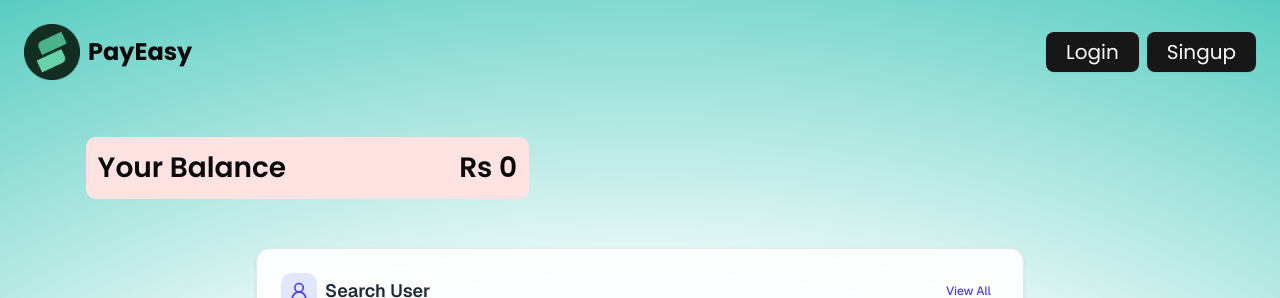
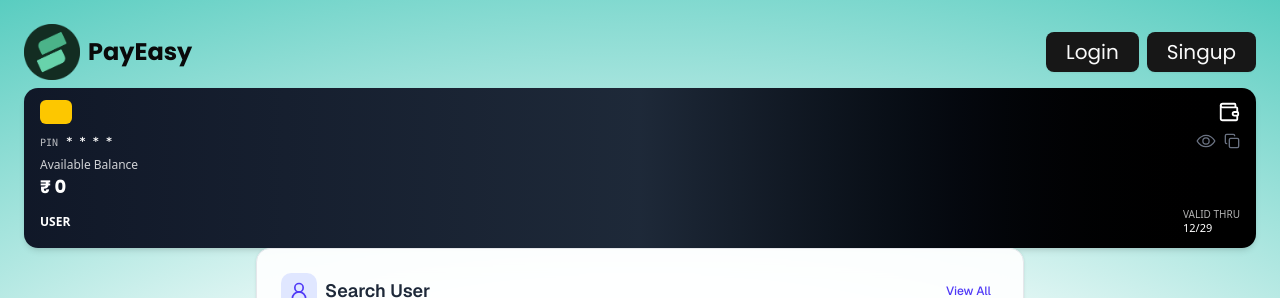
Before and after one commit to parasss19/Payment-App, a React (Vite) app in the folder frontend/: page /dashboard in a window 1280 px wide. Shown: the top 298 px of the page. Built offline with nearby package versions, Linux system fonts and the light colour scheme; no server answers.

Commit message:
created balance card

```diff
--- a/frontend/src/components/BalanceCard.jsx
+++ b/frontend/src/components/BalanceCard.jsx
@@ -1,17 +1,84 @@
 import { MyContext } from '@/context/MyContext';
-import React, { useContext } from 'react'
+import React, { useContext, useState } from 'react';
+import { CheckCircle, Copy, Wallet } from "lucide-react";
+import { IoEyeOffOutline, IoEyeOutline } from 'react-icons/io5';
 
 const BalanceCard = () => {
-  const {balance} = useContext(MyContext);
+  const { balance, userData } = useContext(MyContext);
+  const firstName = userData?.firstName || "User";
+  const lastName = userData?.lastName || "";
+  const [isCopied, setIsCopied] = useState(false);
+  const [showPin, setShowPin] = useState(false);
+
+  const copyHandler = () => {
+    navigator.clipboard.writeText(userData.pin);
+    setIsCopied(true);
+    setTimeout(() => setIsCopied(false), 1500);
+  }
+
   return (
-    <div className="flex text-2xl my-[4%] lg:max-w-[90%] mx-auto">
-      <div className='bg-red-100 w-full sm:w-[50%] md:w-[40%] flex items-center justify-between px-3 py-3 rounded-lg overflow-hidden'>
-        <h1 className='font-semibold font-[poppins] text-[20px] lg:text-[28px]'>Your Balance</h1>
-        <span className='font-semibold font-[poppins] text-[20px] lg:text-[28px]'>Rs {balance}</span>
+    <div className="">
+      <div className="relative bg-gradient-to-r from-gray-900 via-gray-800 to-black text-white rounded-xl shadow-md px-4 py-3 h-40 flex flex-col justify-between overflow-hidden">
+        {/* Top Section */}
+        <div className="flex items-center justify-between">
+          <div className="bg-yellow-400 w-8 h-6 rounded-sm"></div>
+          <Wallet size={22} className="text-white" />
+        </div>
+
+        {/* Pin + copy btn */}
+        <div className="text-xs font-mono flex items-center justify-between gap-2">
+          <div className="flex gap-2 justify-between items-center text-md mt-1">
+            <p className="opacity-70 text-[10px]">PIN </p>
+            <p className="text-[11px] font-mono font-bold">
+              {showPin ? userData?.pin.split("").join(" ") : "* * * *"}
+            </p>
+          </div>
+
+          <div className='flex items-center justify-center gap-2'>
+            {/* pin toggle icon */}
+            <button
+              type="button"
+              onClick={() => setShowPin(!showPin)}
+              className="text-gray-500 hover:text-white"
+            >
+              {showPin ? (
+                <IoEyeOffOutline className="w-5 h-5" />
+              ) : (
+                <IoEyeOutline className="w-5 h-5" />
+              )}
+            </button>
+
+            <button onClick={copyHandler} className="cursor-pointer">
+              {isCopied ? (
+                <CheckCircle className="w-4 h-4 text-green-400" />
+              ) : (
+                <Copy className="w-4 h-4 text-gray-500 hover:text-white" />
+              )}
+            </button>
+          </div>
+        </div>
+
+        {/*balance*/}
+        <div>
+          <p className="text-xs opacity-80">Available Balance</p>
+          <h2 className="text-lg font-bold font-[poppins]">
+            ₹ {balance?.toLocaleString("en-IN") || 0}
+          </h2>
+        </div>
+
+        {/*user full name */}
+        <div className="flex items-center justify-between text-xs">
+          <div className="uppercase font-semibold">
+            {firstName} {lastName}
+          </div>
+          <div>
+            <p className="opacity-70 text-[10px]">VALID THRU</p>
+            <p className="text-[11px]">12/29</p>
+          </div>
+        </div>
       </div>
     </div>
+  );
+};
 
-  )
-}
-
-export default BalanceCard
+export default BalanceCard;
```
